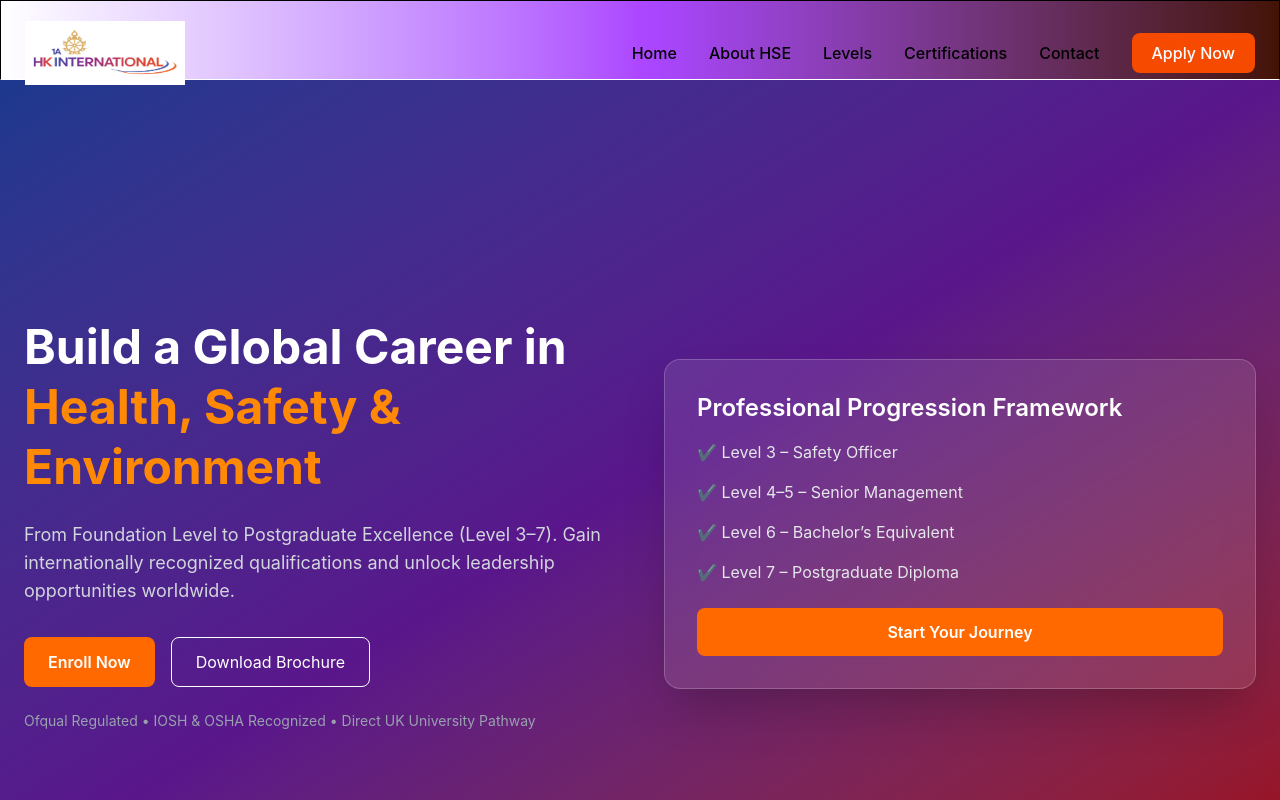
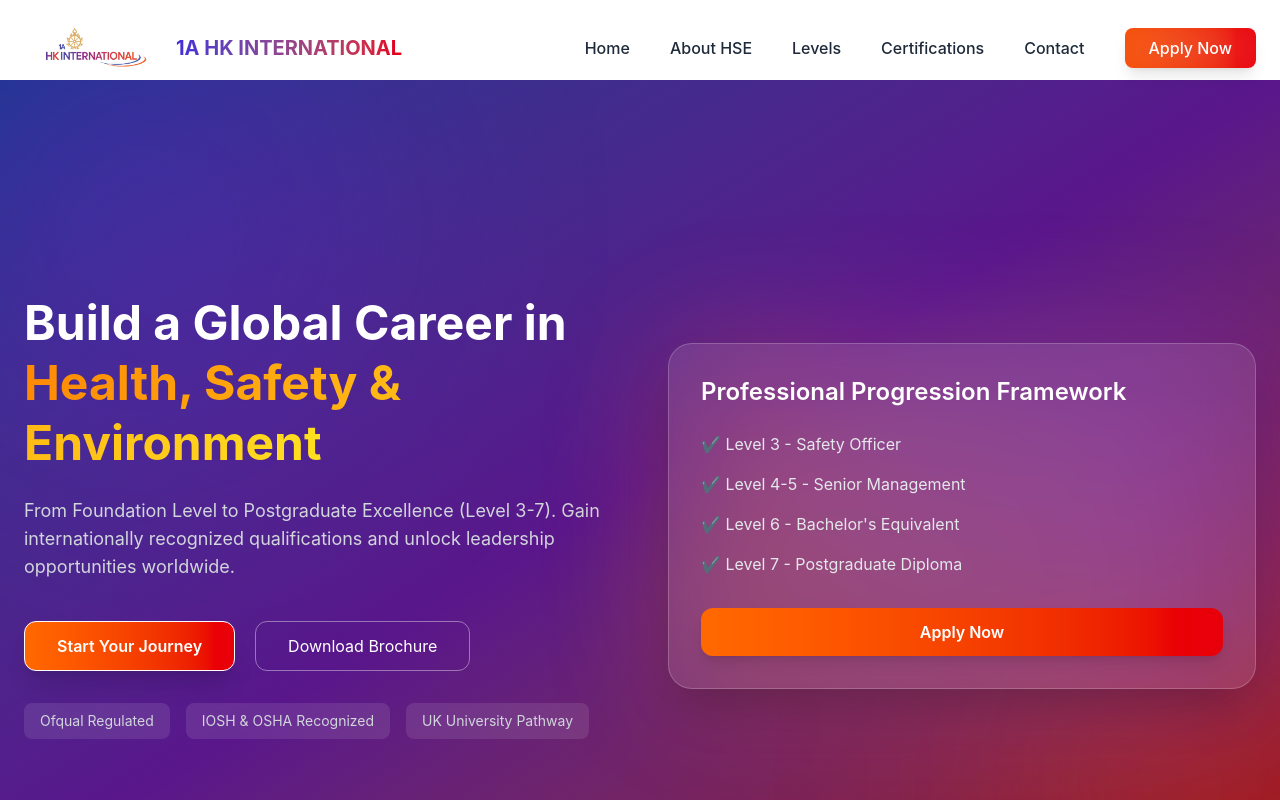
Before and after one commit to Anuragpandey799/HSE-LandingPage, a React (Vite) app in the folder hse-frontend/: page / in a window 1280 px wide. Shown: the top 800 px of the page. Built offline with nearby package versions, Linux system fonts and the light colour scheme.

Commit message:
polished UI and some Functionality

```diff
--- a/hse-frontend/src/components/CTA.jsx
+++ b/hse-frontend/src/components/CTA.jsx
@@ -4,7 +4,7 @@ const CTA = () => {
   return (
     <section
       id="cta"
-      className="py-24 bg-linear-to-r from-purple-600  via to-orange-600 text-white px-6"
+      className="py-24 bg-linear-to-r from-indigo-800  via to-orange-600 text-white px-6"
     >
       <div className="max-w-4xl mx-auto text-center">
 
--- a/hse-frontend/src/components/Certifications.jsx
+++ b/hse-frontend/src/components/Certifications.jsx
@@ -70,7 +70,7 @@ const Certifications = () => {
               onClick={() => setActiveTab(tab)}
               className={`px-6 py-2 rounded-full font-medium transition ${
                 activeTab === tab
-                  ? "bg-orange-600 text-white"
+                  ? "bg-linear-to-r from-indigo-600 to-orange-600 text-white"
                   : "bg-white border border-gray-300 text-gray-700 hover:bg-gray-200"
               }`}
             >
--- a/hse-frontend/src/components/Footer.jsx
+++ b/hse-frontend/src/components/Footer.jsx
@@ -10,7 +10,7 @@ const Footer = () => {
 
           {/* Company Info */}
           <div>
-            <h3 className="text-2xl font-bold text-white">
+            <h3 className="text-2xl font-bold text-transparent bg-clip-text bg-linear-to-r from-indigo-600 to-red-600">
               1A HK International
             </h3>
             <p className="mt-4 text-gray-400">
--- a/hse-frontend/src/components/Hero.jsx
+++ b/hse-frontend/src/components/Hero.jsx
@@ -1,72 +1,138 @@
 import { motion } from "framer-motion";
 
 const Hero = () => {
+  const container = {
+    hidden: {},
+    show: {
+      transition: {
+        staggerChildren: 0.15,
+      },
+    },
+  };
+
+  const item = {
+    hidden: { opacity: 0, y: 40 },
+    show: { opacity: 1, y: 0 },
+  };
+
   return (
     <section
       id="hero"
-      className="relative min-h-screen flex items-center bg-gradient-to-br from-blue-900 via-purple-900 to-red-800 text-white px-6 pt-24 pb-2"
+      className="relative min-h-screen flex items-center overflow-hidden bg-gradient-to-br from-blue-900 via-purple-900 to-red-800 text-white px-6 pt-28 pb-10"
     >
-      <div className="max-w-7xl mx-auto w-full">
-        {/* MAIN GRID */}
-        <div className="grid md:grid-cols-2 gap-12 items-center">
+      {/* Animated Background Glow */}
+      <div className="absolute inset-0 overflow-hidden">
+        <div className="absolute w-[500px] h-[500px] bg-purple-600/30 rounded-full blur-[120px] top-[-100px] left-[-100px] animate-pulse"></div>
+        <div className="absolute w-[400px] h-[400px] bg-orange-500/30 rounded-full blur-[120px] bottom-[-100px] right-[-100px] animate-pulse"></div>
+      </div>
+
+      <div className="max-w-7xl mx-auto w-full relative z-10">
+        <div className="grid md:grid-cols-2 gap-14 items-center">
           {/* LEFT CONTENT */}
-          <motion.div
-            initial={{ opacity: 0, y: 40 }}
-            animate={{ opacity: 1, y: 0 }}
-            transition={{ duration: 0.8 }}
+          <motion.div variants={container} initial="hidden" animate="show">
+            <motion.h1
+              variants={item}
+              className="text-4xl md:text-5xl font-bold leading-tight"
             >
-            <h1 className="text-4xl md:text-5xl font-bold leading-tight">
               Build a Global Career in{" "}
-              <span className="text-orange-400">
+              <span className="bg-gradient-to-r from-orange-400 to-yellow-300 bg-clip-text text-transparent">
                 Health, Safety & Environment
               </span>
-            </h1>
+            </motion.h1>
 
-            <p className="mt-6 text-lg text-gray-300">
-              From Foundation Level to Postgraduate Excellence (Level 3–7). Gain
+            <motion.p
+              variants={item}
+              className="mt-6 text-lg text-gray-300 max-w-xl"
+            >
+              From Foundation Level to Postgraduate Excellence (Level 3-7). Gain
               internationally recognized qualifications and unlock leadership
               opportunities worldwide.
-            </p>
+            </motion.p>
 
-            <div className="mt-8 flex flex-col sm:flex-row gap-4">
-              <button className="bg-orange-500 hover:bg-orange-600 px-6 py-3 rounded-lg font-semibold transition">
-                Enroll Now
+            {/* CTA Buttons */}
+            <motion.div
+              variants={item}
+              className="mt-10 flex flex-col sm:flex-row gap-5"
+            >
+              <motion.a
+                href="https://api.whatsapp.com/send/?phone=9619954655"
+                target="_blank"
+                whileHover={{ scale: 1.05 }}
+                whileTap={{ scale: 0.95 }}
+              >
+                <button className="border relative px-8 py-3 rounded-xl font-semibold bg-gradient-to-r from-orange-500 hover:from-indigo-600 to-red-600 shadow-xl overflow-hidden">
+                  <span className="relative z-10">Start Your Journey</span>
                 </button>
+              </motion.a>
 
-              <button className="border border-white px-6 py-3 rounded-lg hover:bg-white hover:text-slate-900 transition">
+              <motion.button
+                whileHover={{ scale: 1.05 }}
+                whileTap={{ scale: 0.95 }}
+                className="border border-white/40 backdrop-blur-lg px-8 py-3 rounded-xl hover:bg-white hover:text-slate-900 transition"
+              >
                 Download Brochure
-              </button>
-            </div>
-
-            <p className="mt-6 text-sm text-gray-400">
-              Ofqual Regulated • IOSH & OSHA Recognized • Direct UK University
-              Pathway
-            </p>
+              </motion.button>
             </motion.div>
 
-          {/* RIGHT VISUAL CARD */}
+            {/* Trust Badges */}
             <motion.div
-            initial={{ opacity: 0, scale: 0.9 }}
-            animate={{ opacity: 1, scale: 1 }}
+              variants={item}
+              className="mt-8 flex flex-wrap gap-4 text-sm text-gray-300"
+            >
+              <span className="bg-white/10 px-4 py-2 rounded-lg backdrop-blur">
+                Ofqual Regulated
+              </span>
+              <span className="bg-white/10 px-4 py-2 rounded-lg backdrop-blur">
+                IOSH & OSHA Recognized
+              </span>
+              <span className="bg-white/10 px-4 py-2 rounded-lg backdrop-blur">
+                UK University Pathway
+              </span>
+            </motion.div>
+          </motion.div>
+
+          {/* RIGHT SIDE CARD */}
+          <motion.div
+            initial={{ opacity: 0, scale: 0.85, y: 40 }}
+            animate={{ opacity: 1, scale: 1, y: 0 }}
             transition={{ duration: 0.8 }}
-            className="bg-white/10 backdrop-blur-lg p-8 rounded-2xl border border-white/20 shadow-2xl"
+            whileHover={{ y: -8 }}
+            className="relative"
           >
-            <h3 className="text-2xl font-semibold mb-4">
+            {/* Floating glow */}
+            <div className="absolute inset-0 bg-gradient-to-r from-orange-500 to-purple-600 blur-3xl opacity-30 rounded-3xl"></div>
+
+            <div className="relative bg-white/10 backdrop-blur-xl p-8 rounded-3xl border border-white/20 shadow-2xl">
+              <h3 className="text-2xl font-semibold mb-6">
                 Professional Progression Framework
               </h3>
 
               <ul className="space-y-4 text-gray-200">
-              <li>✔ Level 3 – Safety Officer</li>
-              <li>✔ Level 4–5 – Senior Management</li>
-              <li>✔ Level 6 – Bachelor’s Equivalent</li>
-              <li>✔ Level 7 – Postgraduate Diploma</li>
+                <li className="flex items-center gap-3">
+                  ✔ Level 3 - Safety Officer
+                </li>
+                <li className="flex items-center gap-3">
+                  ✔ Level 4-5 - Senior Management
+                </li>
+                <li className="flex items-center gap-3">
+                  ✔ Level 6 - Bachelor's Equivalent
+                </li>
+                <li className="flex items-center gap-3">
+                  ✔ Level 7 - Postgraduate Diploma
+                </li>
               </ul>
 
-            <a href="https://api.whatsapp.com/send/?phone=9619954655&text&type=phone_number&app_absent=0" target="_blank">
-              <button className="mt-6 w-full bg-orange-500 hover:bg-orange-600 py-3 rounded-lg font-semibold transition">
-                Start Your Journey
+              <motion.a
+                href="https://api.whatsapp.com/send/?phone=9619954655"
+                target="_blank"
+                whileHover={{ scale: 1.04 }}
+                whileTap={{ scale: 0.95 }}
+              >
+                <button className="mt-8 w-full py-3 rounded-xl font-semibold bg-gradient-to-r from-orange-500 hover:from-indigo-600 hover:rounded-full to-red-600 shadow-lg">
+                  Apply Now
                 </button>
-            </a>
+              </motion.a>
+            </div>
           </motion.div>
         </div>
       </div>
--- a/hse-frontend/src/components/Navbar.jsx
+++ b/hse-frontend/src/components/Navbar.jsx
@@ -1,6 +1,7 @@
 import { useState, useEffect } from "react";
 import { Link } from "react-scroll";
 import { HiOutlineMenu, HiOutlineX } from "react-icons/hi";
+import { motion, AnimatePresence } from "framer-motion";
 
 const Navbar = () => {
   const [isOpen, setIsOpen] = useState(false);
@@ -8,11 +9,7 @@ const Navbar = () => {
 
   useEffect(() => {
     const handleScroll = () => {
-      if (window.scrollY > 50) {
-        setScrolled(true);
-      } else {
-        setScrolled(false);
-      }
+      setScrolled(window.scrollY > 40);
     };
 
     window.addEventListener("scroll", handleScroll);
@@ -28,41 +25,78 @@ const Navbar = () => {
   ];
 
   return (
-    <nav
-      className={`fixed w-full z-50 transition-all duration-600 h-20 ${
+    <>
+      {/* Scroll Progress Bar */}
+      <motion.div
+        className="fixed top-0 left-0 h-1 bg-gradient-to-r from-orange-500 to-indigo-600 z-[60]"
+        style={{ width: "100%" }}
+        initial={{ scaleX: 0 }}
+        animate={{ scaleX: scrolled ? 1 : 0 }}
+        transition={{ duration: 0.4 }}
+      />
+
+      <motion.nav
+        initial={{ y: -80 }}
+        animate={{ y: 0 }}
+        transition={{ type: "spring", stiffness: 120 }}
+        className={`fixed w-full z-50 transition-all duration-500 ${
           scrolled
-          ? "bg-linear-to-r from-white via-purple-500 to-orange-950 shadow-lg shadow-orange-700  py-3"
-          : "bg-linear-to-r from-white via-purple-500 to-orange-950 border border-b-white py-5"
+            ? "backdrop-blur-lg bg-white/50 shadow-md py-3 shadow-amber-200"
+            : "bg-transparent py-5"
         }`}
       >
         <div className="max-w-7xl mx-auto px-6 flex justify-between items-center">
           {/* Logo */}
-        <img src="/images/1A HK INTERNATIONAL LOGO.png" alt="" className="w-40 h-16" />
+          <motion.div
+            whileHover={{ scale: 1.05 }}
+            className="flex items-center gap-2 font-bold text-xl"
+          >
+            <img
+              src="/images/1A HK INTERNATIONAL LOGO.png"
+              alt="logo"
+              className="w-36 h-14 object-contain"
+            />
+            <span className="hidden sm:block text-transparent bg-clip-text bg-linear-to-r from-indigo-700 to-red-600">1A HK INTERNATIONAL</span>
+          </motion.div>
 
           {/* Desktop Menu */}
-        <ul className="hidden md:flex gap-8 items-center font-medium">
+          <ul className="hidden md:flex gap-10 items-center font-medium">
             {navLinks.map((link, index) => (
-            <li key={index}>
+              <li key={index} className="relative group">
                 <Link
                   to={link.to}
-                smooth={true}
+                  smooth
                   duration={500}
-                className="cursor-pointer hover:text-orange-600 transition"
+                  offset={-70}
+                  className="cursor-pointer text-gray-800 hover:text-orange-600 transition"
                 >
                   {link.name}
                 </Link>
+
+                {/* Animated underline */}
+                <span className="absolute left-0 -bottom-1 w-0 h-[2px] bg-linear-to-r from-indigo-600 to-orange-500 transition-all duration-300 group-hover:w-full"></span>
               </li>
             ))}
-          <a href="https://wa.me/7991845638" target="_blank">
-            <button className="bg-orange-600 text-white px-5 py-2 rounded-lg hover:bg-orange-700 transition">
-              Apply Now
+
+            {/* CTA Button */}
+            <motion.a
+              href="https://wa.me/7991845638"
+              target="_blank"
+              whileHover={{ scale: 1.05 }}
+              whileTap={{ scale: 0.95 }}
+            >
+              <button className="relative bg-gradient-to-r from-orange-600 hover:from-indigo-800 hover:rounded-4xl to-red-600 text-white px-6 py-2 rounded-lg shadow-lg overflow-hidden transition-all">
+                <span className="relative z-10">Apply Now</span>
+
+                {/* Glow effect */}
+                <span className="absolute inset-0 bg-white opacity-20 blur-xl animate-pulse"></span>
               </button>
-          </a>
+            </motion.a>
           </ul>
 
           {/* Mobile Icon */}
           <div
-          className="md:hidden text-2xl cursor-pointer"
+            className="md:hidden text-3xl cursor-pointer text-gray-800"
             onClick={() => setIsOpen(!isOpen)}
           >
             {isOpen ? <HiOutlineX /> : <HiOutlineMenu />}
@@ -70,15 +104,23 @@ const Navbar = () => {
         </div>
 
         {/* Mobile Menu */}
+        <AnimatePresence>
           {isOpen && (
-        <div className="md:hidden bg-white shadow-lg py-5 px-6">
-          <ul className="flex flex-col gap-6 font-medium">
+            <motion.div
+              initial={{ opacity: 0, y: -40 }}
+              animate={{ opacity: 1, y: 0 }}
+              exit={{ opacity: 0, y: -40 }}
+              transition={{ duration: 0.3 }}
+              className="md:hidden bg-white/90 backdrop-blur-lg shadow-xl py-6 px-6"
+            >
+              <ul className="flex flex-col gap-6 font-medium text-lg">
                 {navLinks.map((link, index) => (
                   <li key={index}>
                     <Link
                       to={link.to}
-                  smooth={true}
+                      smooth
                       duration={500}
+                      offset={-70}
                       onClick={() => setIsOpen(false)}
                       className="cursor-pointer hover:text-orange-600 transition"
                     >
@@ -86,13 +128,22 @@ const Navbar = () => {
                     </Link>
                   </li>
                 ))}
-            <button className="bg-orange-600 text-white px-5 py-2 rounded-lg">
+
+                <motion.a
+                  href="https://wa.me/7991845638"
+                  target="_blank"
+                  whileTap={{ scale: 0.95 }}
+                >
+                  <button className="bg-orange-600 text-white px-5 py-2 rounded-lg w-full shadow-md">
                     Apply Now
                   </button>
+                </motion.a>
               </ul>
-        </div>
+            </motion.div>
           )}
-    </nav>
+        </AnimatePresence>
+      </motion.nav>
+    </>
   );
 };
 
```
Lines whose indentation alone changed are shown as unchanged.
